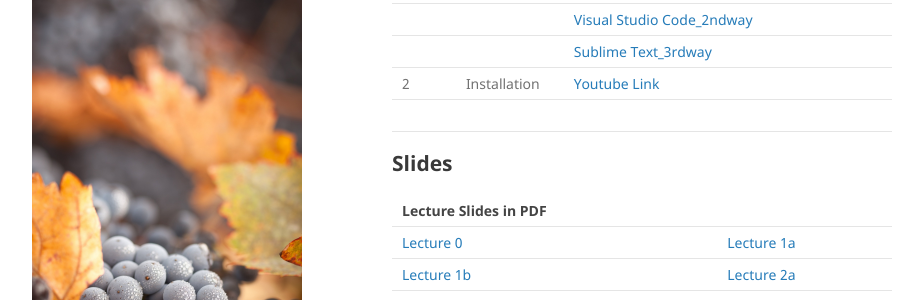
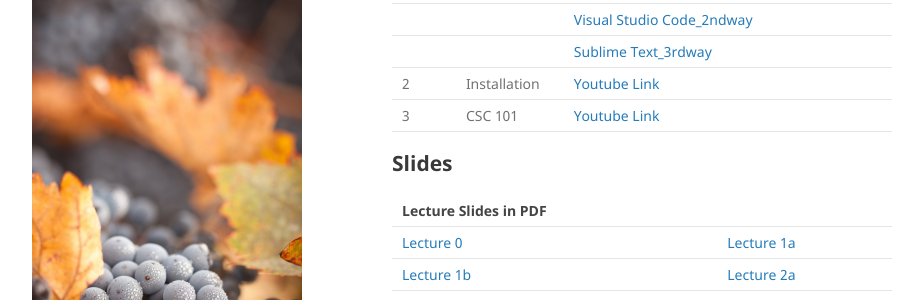
Before and after one commit to mohammadmotiurrahman/mohammadmotiurrahman.github.io, a Jekyll site: the page built from cse203_5/index.md, in a window 1280 px wide and 900 px high, scrolled down 2068 px. Shown: the part 154-454 px from the top of the window, without its empty margins (178-1101 px from the left). Built offline with Jekyll 4.4.1, drawn with Linux system fonts in a browser that asks for light colours; our own code applies the rules of GitHub Pages for plain Markdown files.

Commit message:
Update index.md

```diff
--- a/cse203_5/index.md
+++ b/cse203_5/index.md
@@ -71,11 +71,8 @@ environment will force me to not evaluate your exam copies.
 |         |              | [Visual Studio Community Edition_1stway](https://visualstudio.microsoft.com/free-developer-offers/)            |
 |         |              | [Visual Studio Code_2ndway](https://code.visualstudio.com/?wt.mc_id=vscom_downloads)                           |
 |         |              | [Sublime Text_3rdway](https://www.sublimetext.com/)                                                            |
-| 2       | Installation | [Youtube Link](https://youtu.be/2ilsXu3XKvY)                                |
-|         |              |                                                                                             |
-
-
-
+| 2       | Installation | [Youtube Link](https://youtu.be/2ilsXu3XKvY)                                                                   |
+| 3       | CSC 101      | [Youtube Link](https://youtu.be/45K1BfaSvko)                                                                   |
 
 
 
```
